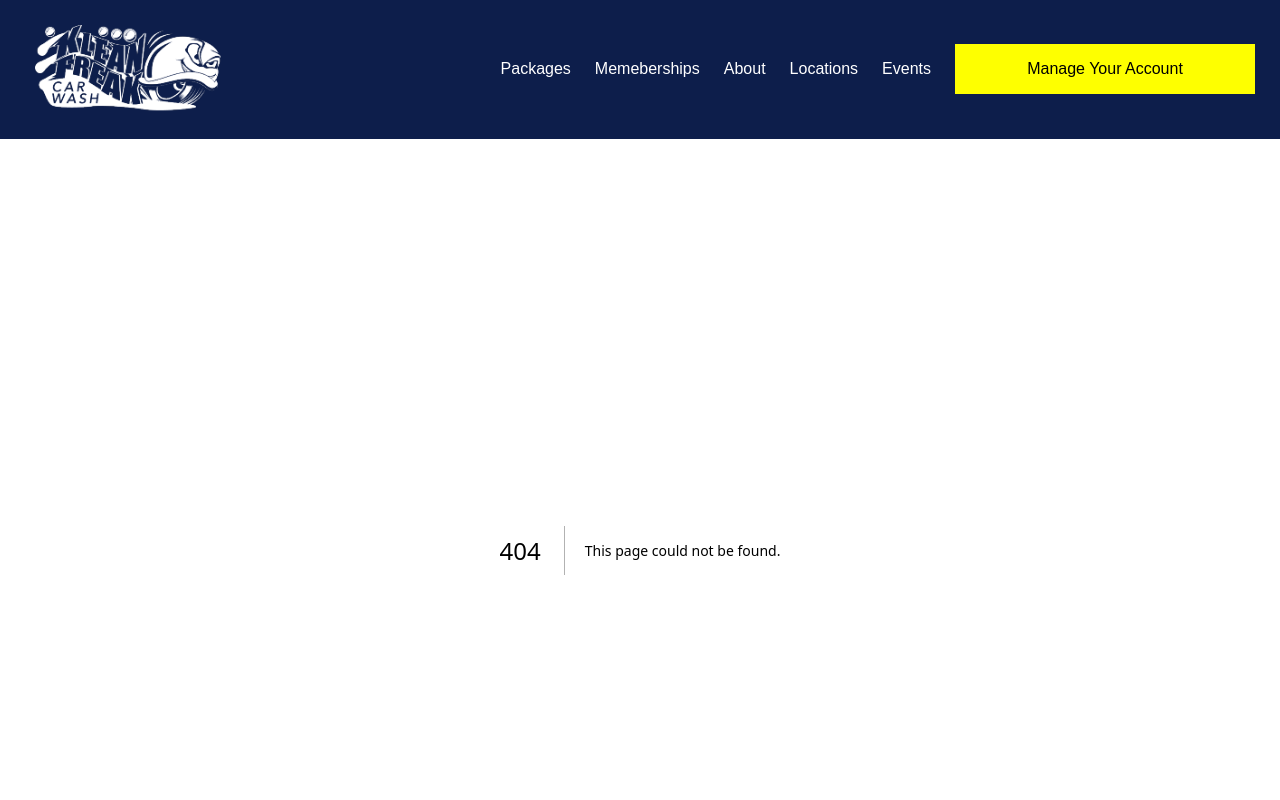
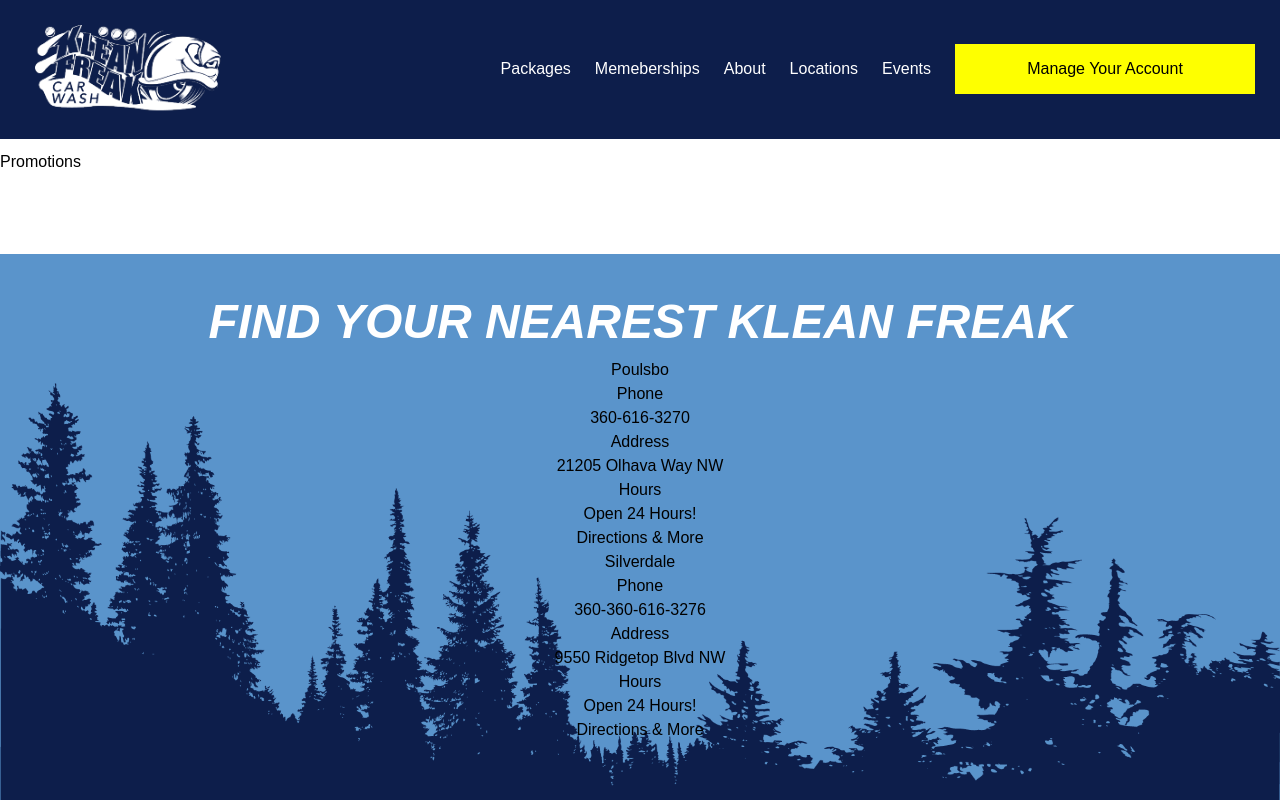
Before and after one commit to Jmorrissette1/klean-freak, a Next.js app: page /promotions in a window 1280 px wide. Before the commit this address had no page. Shown: the top 800 px of the page. Built offline with nearby package versions, Linux system fonts and the light colour scheme.

Commit message:
started adding cards in footer

```diff
--- a/src/app/components/Footer.module.css
+++ b/src/app/components/Footer.module.css
@@ -25,6 +25,15 @@
   font-weight: 700;
 }
 
+.footerCardSection {
+}
+.footerLocationCard {
+  display: flex;
+  flex-direction: column;
+  align-items: center;
+  justify-content: center;
+}
+
 @media (max-width: 768px) {
   .footerBody {
     background-image: url("/footer-bg-m.png");
--- a/src/app/components/Footer.tsx
+++ b/src/app/components/Footer.tsx
@@ -6,6 +6,28 @@
         <h1 className={styles.footerH1}>
           <em>FIND YOUR NEAREST KLEAN FREAK</em>
         </h1>
+        <div className={styles.footerCardSection}>
+          <div className={styles.footerLocationCard}>
+            <h3>Poulsbo</h3>
+            <h4>Phone</h4>
+            <p>360-616-3270</p>
+            <h4>Address</h4>
+            <p>21205 Olhava Way NW</p>
+            <h4>Hours</h4>
+            <p>Open 24 Hours!</p>
+            <button>Directions & More</button>
+          </div>
+          <div className={styles.footerLocationCard}>
+            <h3>Silverdale</h3>
+            <h4>Phone</h4>
+            <p>360-360-616-3276</p>
+            <h4>Address</h4>
+            <p>9550 Ridgetop Blvd NW</p>
+            <h4>Hours</h4>
+            <p>Open 24 Hours!</p>
+            <button>Directions & More</button>
+          </div>
+        </div>
       </div>
     </div>
   );
--- /dev/null
+++ b/src/app/promotions/page.tsx
@@ -0,0 +1,5 @@
+const Promotions = () => {
+  return <div>Promotions</div>;
+};
+
+export default Promotions;
```
